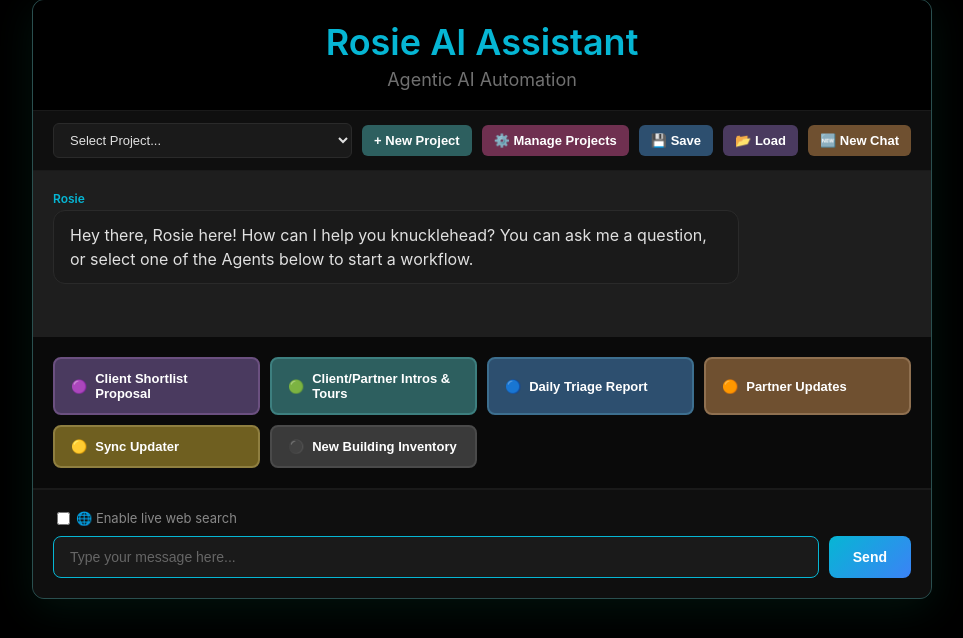
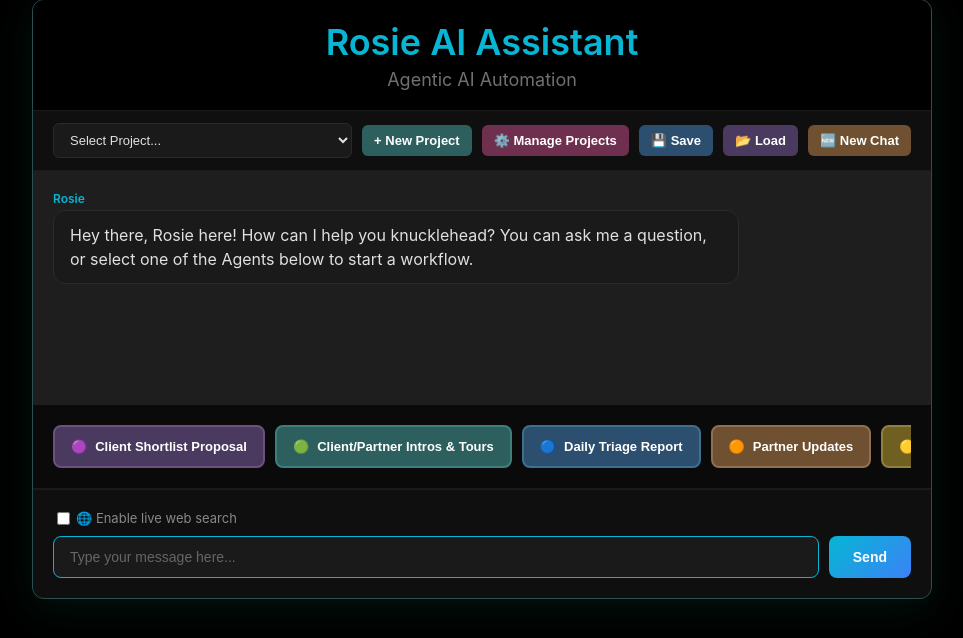
Before and after one commit to CurlyBracesAI/Website-G-rosie.curlybraces.ai, a Flask app: page / in a window 1280 px wide. Shown: the part 70-708 px from the top of the page, without its empty margins (158-1121 px from the left). Run offline with Flask 3, Linux system fonts and the light colour scheme; the visitor is signed in with stand-in values (Sample User, id 1); data that the repository does not hold is empty; some libraries are stand-ins or nearby versions.

Commit message:
Arrange agent buttons in a single horizontal row with scrolling
Update `templates/index.html` to use flexbox for agent buttons, enabling horizontal arrangement, nowrap, and horizontal scrolling.

Replit-Commit-Author: Agent
Replit-Commit-Session-Id: 25868bfb-a901-417d-aa2a-4cb36b4de85d
Replit-Commit-Checkpoint-Type: full_checkpoint
Replit-Commit-Event-Id: 12cecb40-da7a-468e-8fe1-a0e3354d1155
Replit-Commit-Screenshot-Url: https://storage.googleapis.com/screenshot-production-us-central1/479039b7-272a-488b-9f95-a86343b93095/25868bfb-a901-417d-aa2a-4cb36b4de85d/8B8pdfw

```diff
--- a/templates/index.html
+++ b/templates/index.html
@@ -399,9 +399,10 @@
         }
 
         .agent-buttons {
-            display: grid;
-            grid-template-columns: repeat(auto-fit, minmax(200px, 1fr));
+            display: flex;
+            flex-wrap: nowrap;
             gap: 10px;
+            overflow-x: auto;
         }
 
         .agent-btn {
@@ -417,6 +418,8 @@
             display: flex;
             align-items: center;
             gap: 8px;
+            white-space: nowrap;
+            flex-shrink: 0;
         }
 
         .agent-btn:hover {
```
Also changed, not shown: 1 other file.
